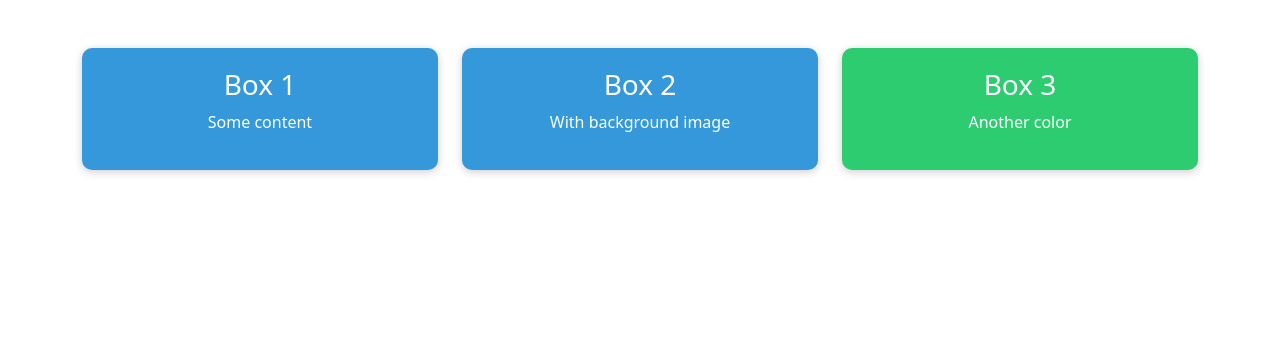
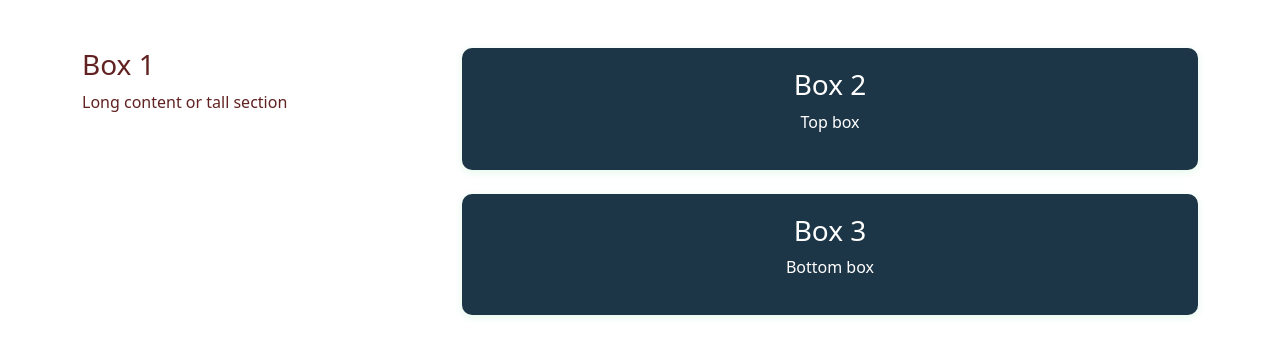
Before and after one commit to AlexisABrown/Bootstrap-Portfolio-Site-Starters, a website: page index.html in a window 1280 px wide. Drawn offline with nearby package versions, Linux system fonts and the light colour scheme.

Commit message:
making columns for final layout

```diff
--- a/index.html
+++ b/index.html
@@ -8,41 +8,47 @@
     <!-- make seperate box types of different sizes next -->
     <style>
       .box {
-        background-color: #3498db; /* Example background color */
+        background-color: #1d3647; /* Example background color */
         color: white;
         padding: 20px;
         border-radius: 10px;
         text-align: center;
-        box-shadow: 0 2px 8px rgba(0,0,0,0.2);
+        box-shadow: 0 2px 8px rgba(111, 225, 151, 0.2);
       }
 
       .box.bg-image {
         background-image: url('images/tetrisPatterns.jpg');
         background-size: cover;
         background-position: center;
-        color: white;
+        color: rgb(10, 10, 10);
       }
+
+      .about {
+        color: rgb(97, 33, 33);
+      }
+
     </style>
   </head>
   <body>
     <div class="container py-5">
   <div class="row g-4">
-        <div class="col-sm-6 col-md-4">
-          <div class="box">
+    <!-- Box 1: One long column -->
+    <div class="col-md-4">
+      <div class = "about"; class="box h-100">
         <h3>Box 1</h3>
-            <p>Some content</p>
+        <p>Long content or tall section</p>
       </div>
     </div>
-        <div class="col-sm-6 col-md-4">
-          <div class="box bg-image">
+
+    <!-- Box 2 & Box 3 stacked -->
+    <div class="col-md-8 d-flex flex-column justify-content-between">
+      <div class="box mb-4">
         <h3>Box 2</h3>
-            <p>With background image</p>
+        <p>Top box</p>
       </div>
-        </div>
-        <div class="col-sm-6 col-md-4">
-          <div class="box" style="background-color: #2ecc71;">
+      <div class="box">
         <h3>Box 3</h3>
-            <p>Another color</p>
+        <p>Bottom box</p>
       </div>
     </div>
   </div>
```
Lines whose indentation alone changed are shown as unchanged.
